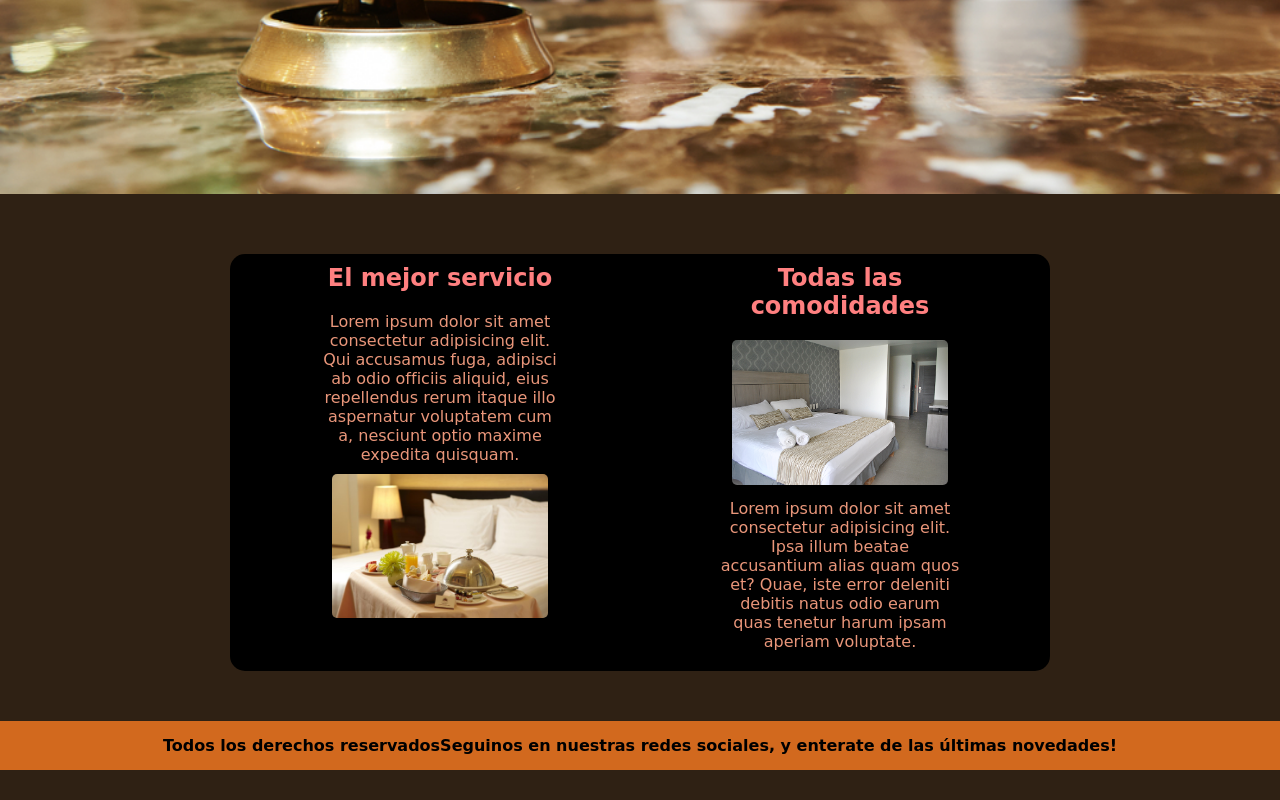
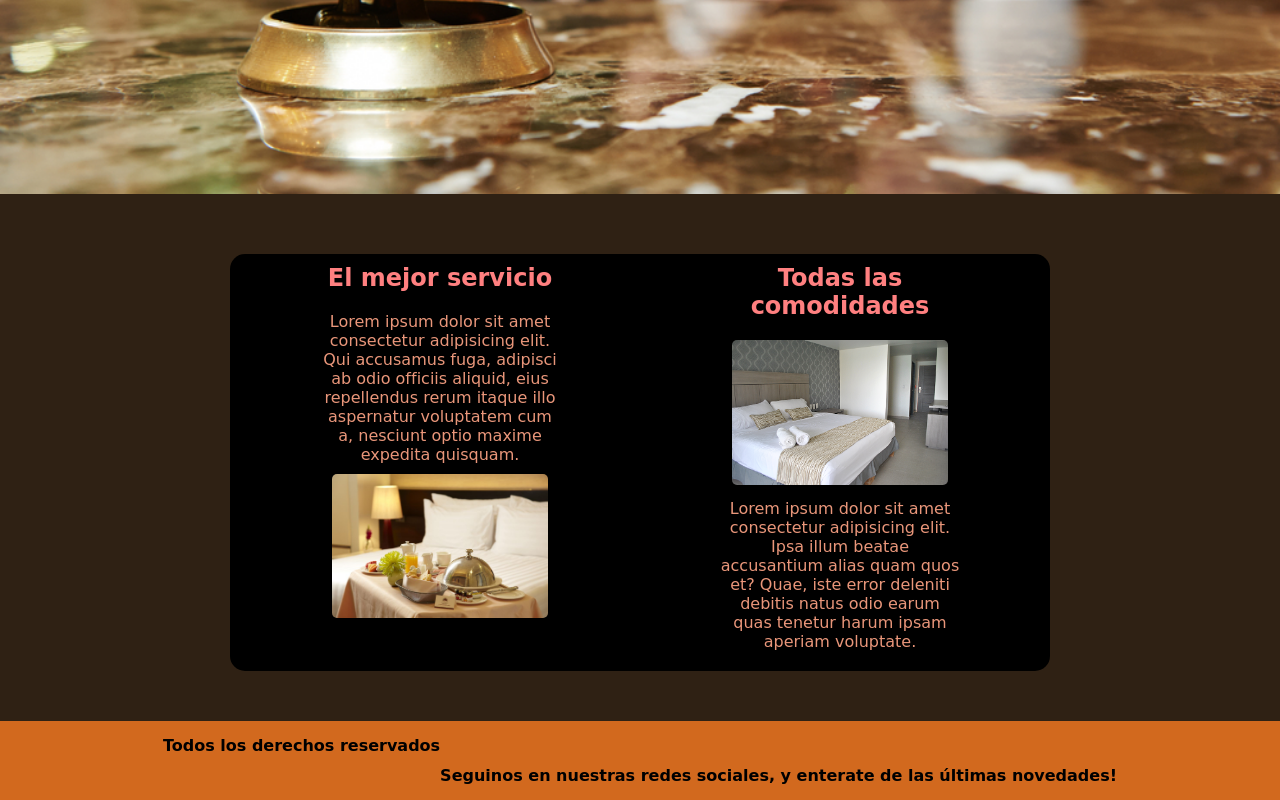
Before and after one commit to Micasebonne/Hotel-Casebonne, a plain HTML site: page index.html in a window 1280 px wide. Shown: the part 546-1346 px from the top of the page. Before the commit the page ends 1316 px from the top, so only its background shows below. Drawn offline with Linux system fonts and the light colour scheme; a web font is replaced by a local one.

Commit message:
Modifique el margin del p del footer con class

```diff
--- a/css/estilos.css
+++ b/css/estilos.css
@@ -127,6 +127,10 @@ footer p {
     font-weight: bold;
 }
 
+.p-footer {
+    margin-top: 40px;
+}
+
 /** Estilo página nosotros con Grid **/
 .imagenHeader {
     background-image: url(../img/fondoheader.jpg);
```
